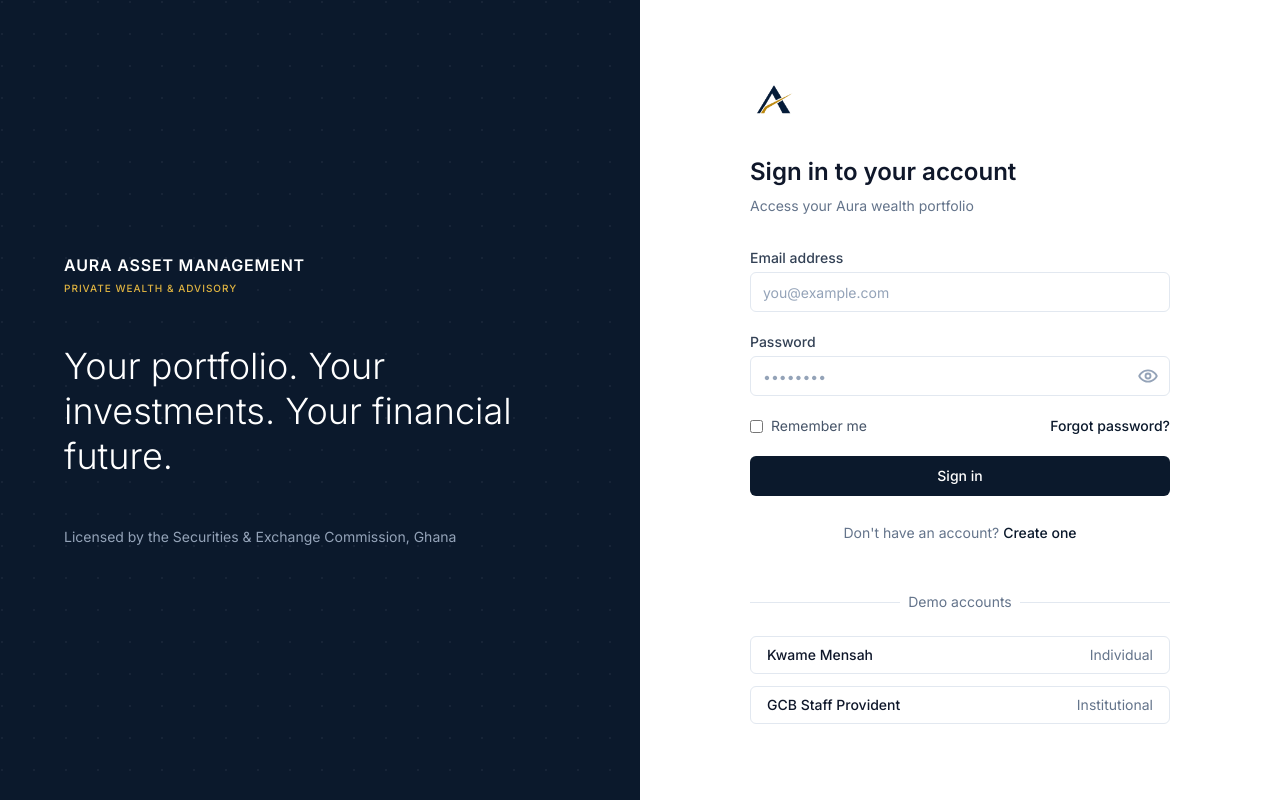
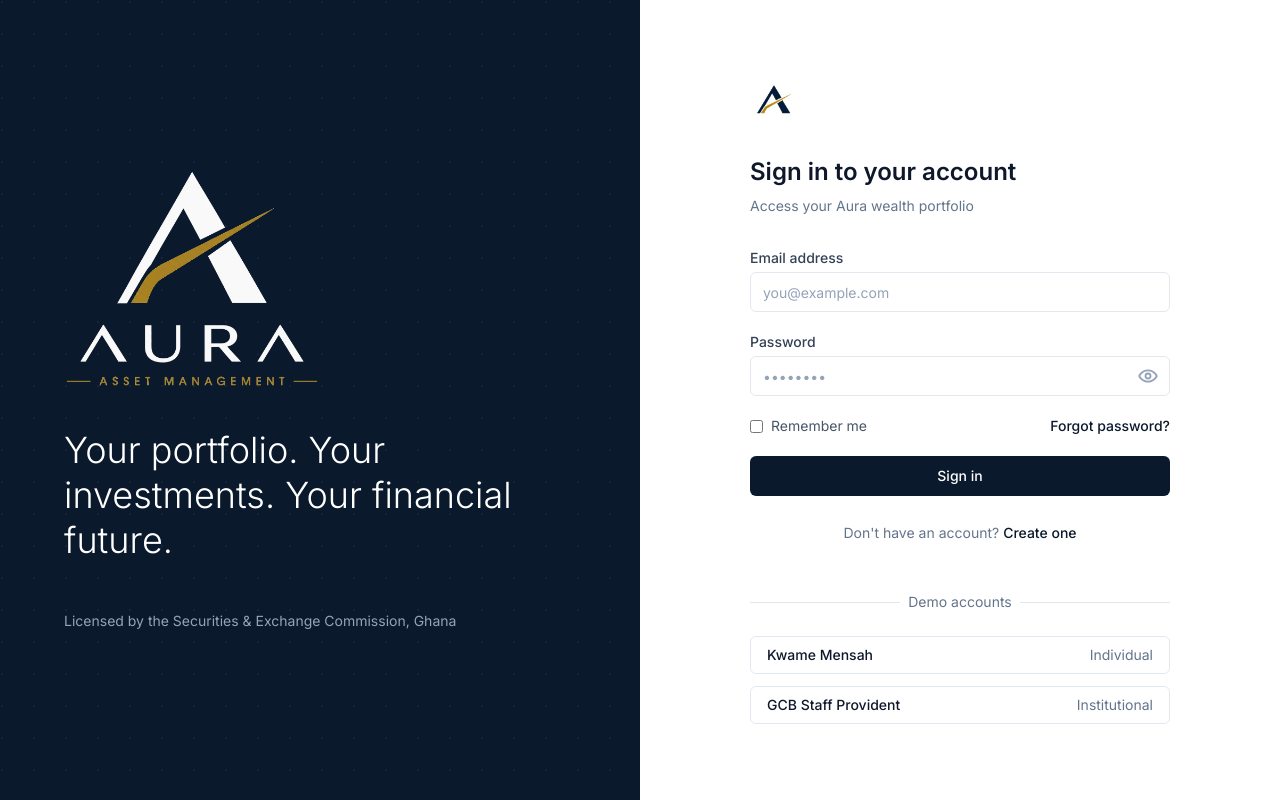
Before and after one commit to Juny-max/Finance, a Next.js app: page /login in a window 1280 px wide. Built offline with nearby package versions, Linux system fonts and the light colour scheme; no server answers.

Commit message:
feat(auth): display large seamless logo with text on left panel of login screen

```diff
--- a/app/(auth)/layout.tsx
+++ b/app/(auth)/layout.tsx
@@ -9,13 +9,15 @@ export default function AuthLayout({ children }: { children: React.ReactNode })
       {/* Left side - Branding */}
       <div className="hidden lg:flex lg:w-1/2 bg-navy-900 flex-col justify-center px-16 relative overflow-hidden">
         <div className="relative z-10 max-w-md">
-          <div className="mb-12">
-            <div className="text-white font-semibold tracking-wider text-base">
-              AURA ASSET MANAGEMENT
-            </div>
-            <div className="text-[10px] text-gold-400 uppercase tracking-widest font-medium mt-1">
-              Private Wealth & Advisory
-            </div>
+          <div className="mb-10">
+            <Image
+              src="/logo-withtext-light.png"
+              alt="Aura Asset Management"
+              width={260}
+              height={223}
+              className="w-64 h-auto object-contain"
+              priority
+            />
           </div>
           <h1 className="text-4xl text-white font-light leading-tight mb-6">
             Your portfolio. Your investments. Your financial future.
```
Also changed, not shown: public/logo-withtext-light.png (added).
